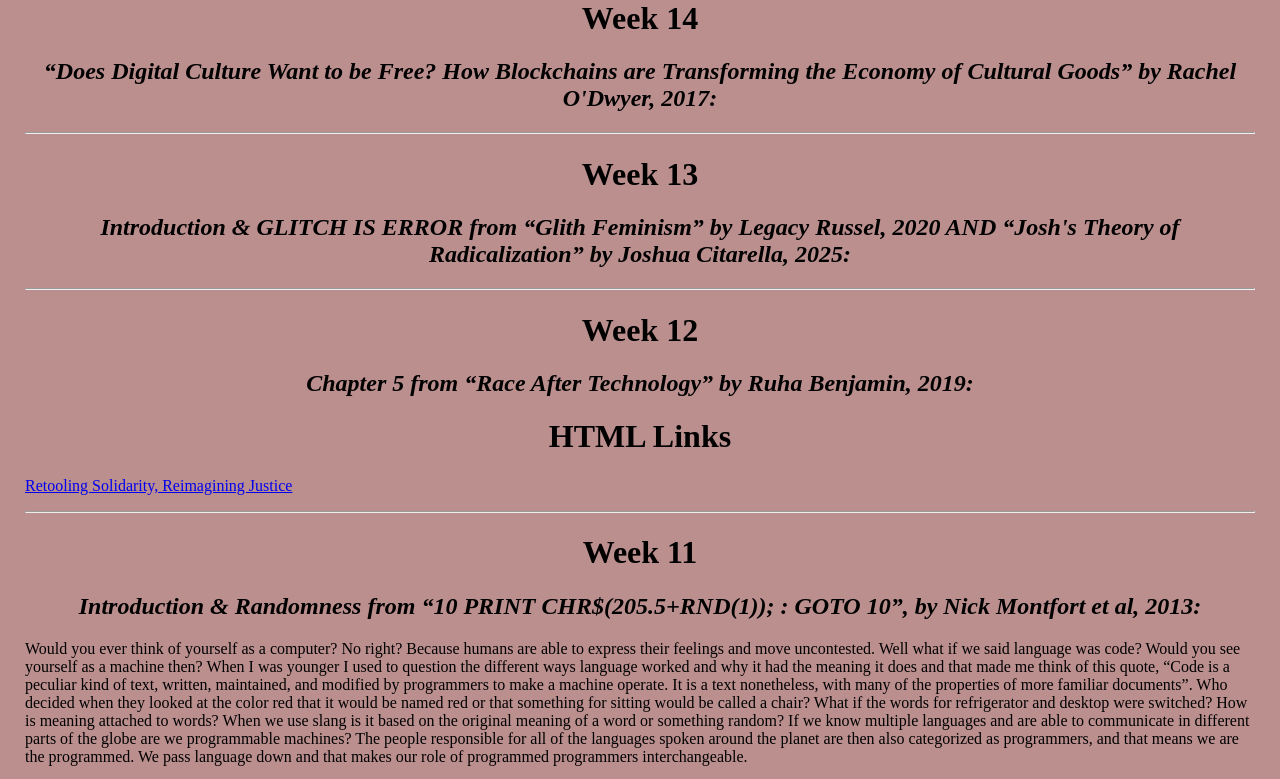
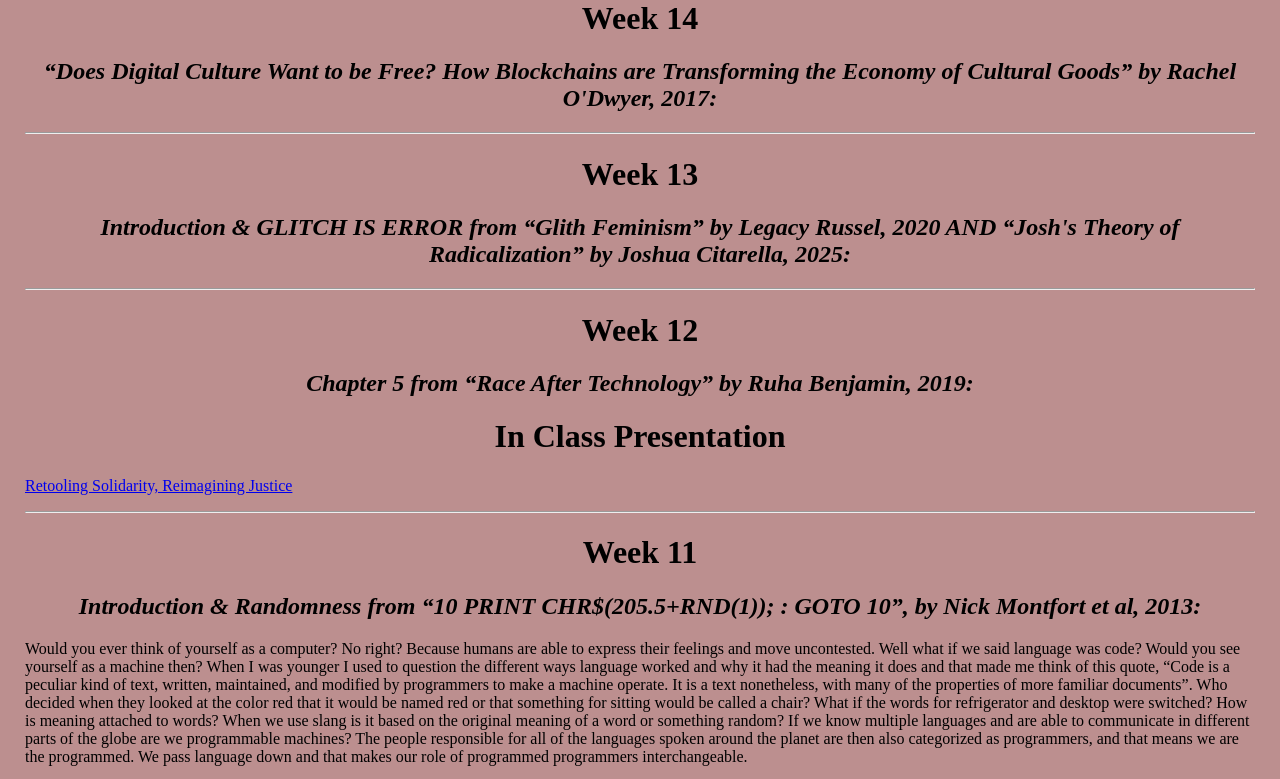
Before and after one commit to sarathn0285/Art_Filled_Spaces, a plain HTML site: page blogpostss.html in a window 1280 px wide. Shown: the top 779 px of the page. Drawn offline with Linux system fonts and the light colour scheme.

Commit message:
Update blogpostss.html

```diff
--- a/blogpostss.html
+++ b/blogpostss.html
@@ -20,7 +20,7 @@
   <h1>Week 12</h1>
     <h2><i>Chapter 5 from “Race After Technology” by Ruha Benjamin, 2019:</i></h2>
 
-    <h1>HTML Links</h1>
+    <h1>In Class Presentation</h1>
 <p><a href="https://www.canva.com/design/DAG6PEIisXs/AiIjZg7Cb5mUvc2jw5-YKQ/view?utm_content=DAG6PEIisXs&utm_campaign=designshare&utm_medium=link2&utm_source=uniquelinks&utlId=hdb4ffc2764">Retooling Solidarity, Reimagining Justice</a></p>
     <hr>
   <h1>Week 11</h1>
```
